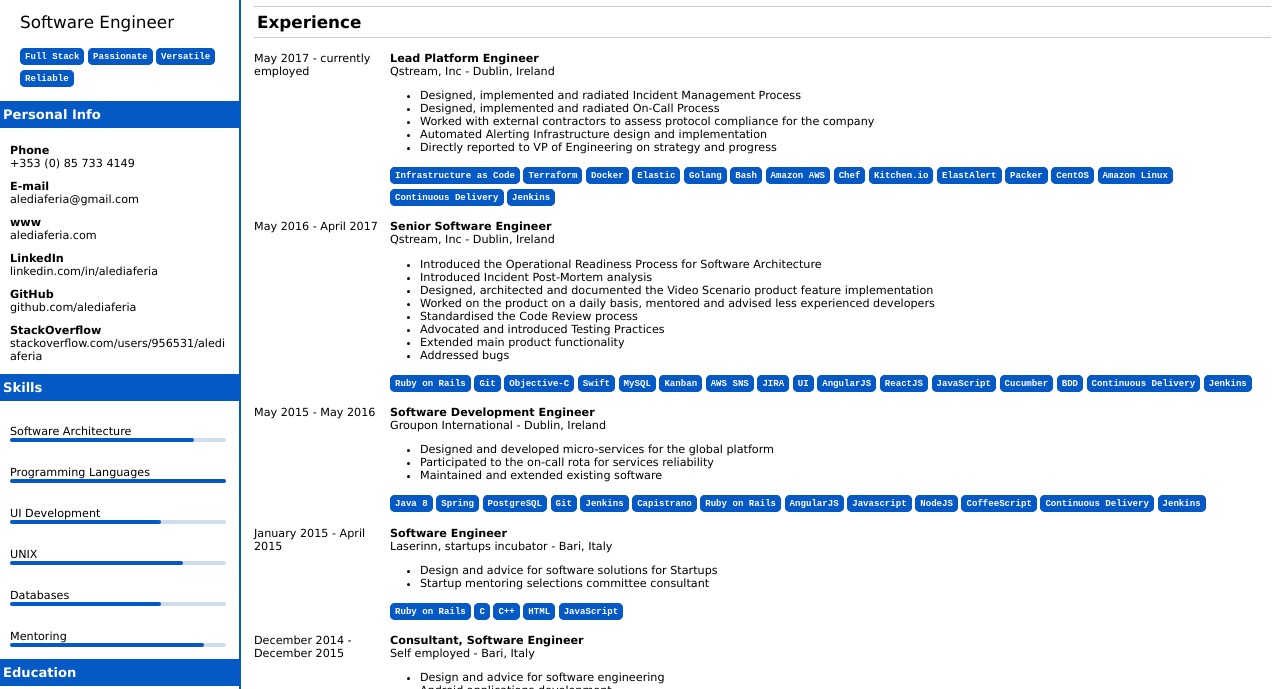
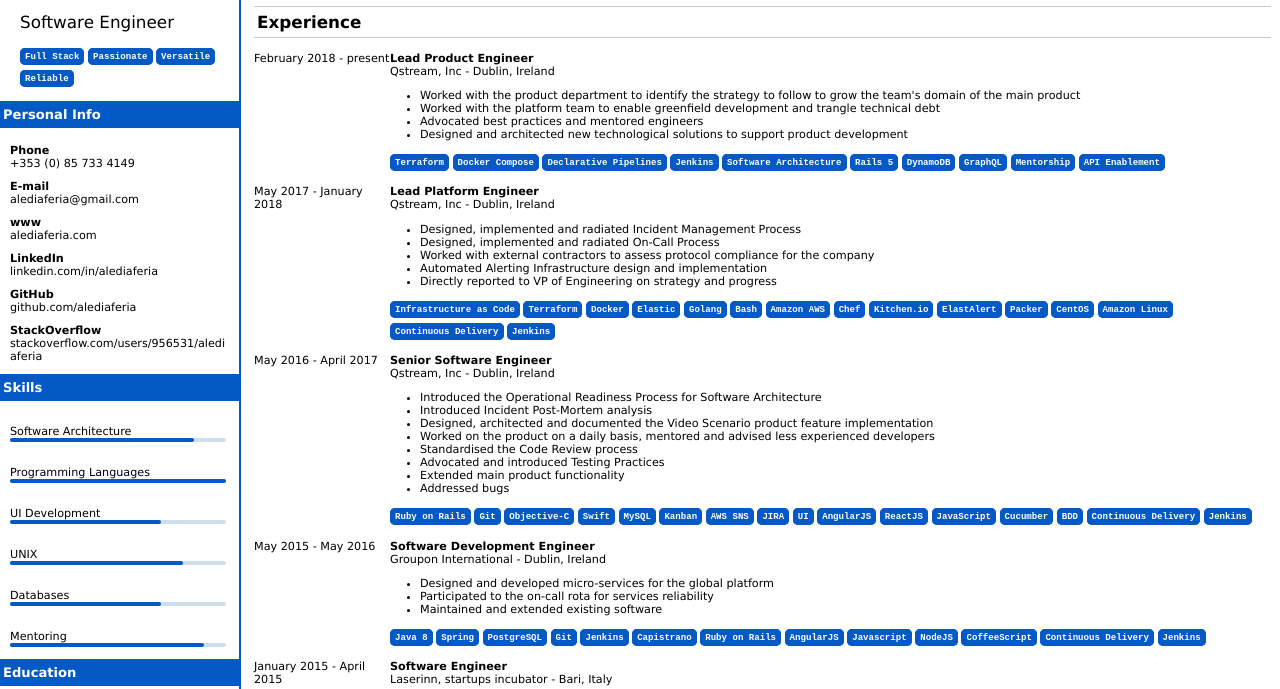
Before and after one commit to alediaferia/alediaferia, a plain HTML site: page index.html in a window 1280 px wide. Shown: the part 85-774 px from the top of the page. Drawn offline with Linux system fonts and the light colour scheme.

Commit message:
Update with latest experience

```diff
--- a/index.html
+++ b/index.html
@@ -96,7 +96,34 @@
       <h2>Experience</h2>
       <div class="experience">
         <div class="when">
-          May 2017 - currently employed
+          February 2018 - present
+        </div>
+        <div class="what">
+          <div class="title">Lead Product Engineer</div>
+          <div class="where">Qstream, Inc - Dublin, Ireland</div>
+          <ul>
+            <li>Worked with the product department to identify the strategy to follow to grow the team's domain of the main product</li>
+            <li>Worked with the platform team to enable greenfield development and trangle technical debt</li>
+            <li>Advocated best practices and mentored engineers</li>
+            <li>Designed and architected new technological solutions to support product development</li>
+          </ul>
+          <ul class="tags">
+            <li>Terraform</li>
+            <li>Docker Compose</li>
+            <li>Declarative Pipelines</li>
+            <li>Jenkins</li>
+            <li>Software Architecture</li>
+            <li>Rails 5</li>
+            <li>DynamoDB</li>
+            <li>GraphQL</li>
+            <li>Mentorship</li>
+            <li>API Enablement</li>
+          </ul>
+        </div>
+      </div>
+      <div class="experience">
+        <div class="when">
+          May 2017 - January 2018
         </div>
         <div class="what">
           <div class="title">Lead Platform Engineer</div>
```
